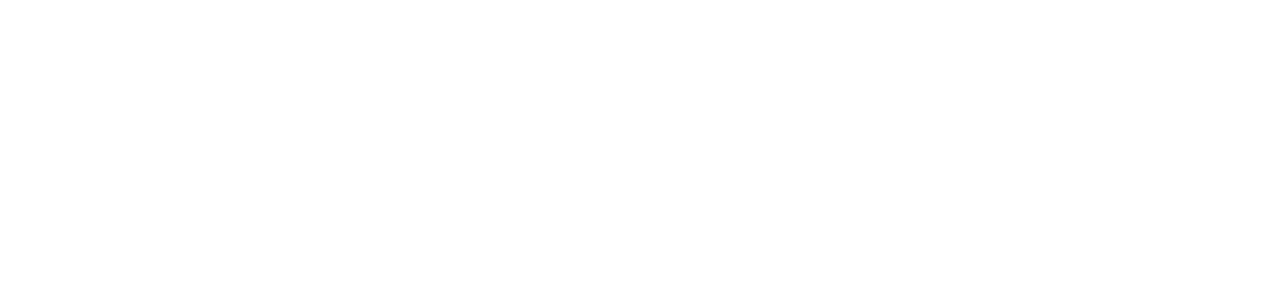
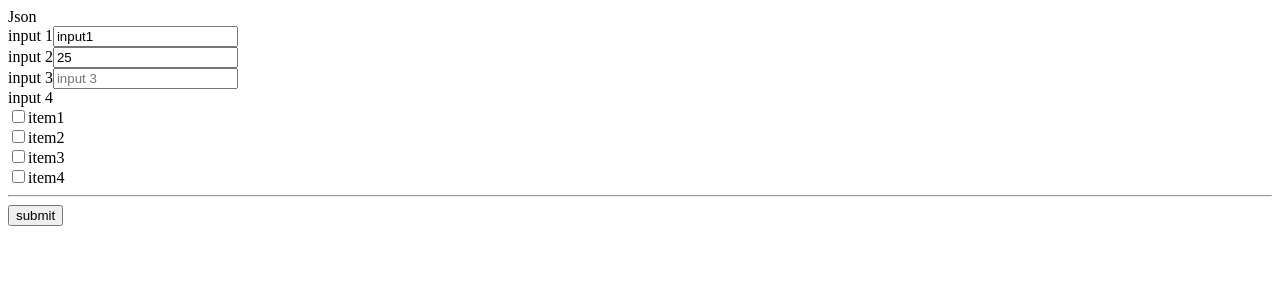
Before and after one commit to panumatMk/vue-dynamic-component, a Vue app: page /json in a window 1280 px wide. Before the commit this address had no page. Shown: the top 300 px of the page. Built offline with nearby package versions, Linux system fonts and the light colour scheme.

Commit message:
create dynamic ui

```diff
--- a/src/assets/main.css
+++ b/src/assets/main.css
@@ -1,35 +1,35 @@
-@import "./base.css";
+/*@import "./base.css";*/
 
-#app {
-  max-width: 1280px;
-  margin: 0 auto;
-  padding: 2rem;
+/*#app {*/
+/*  max-width: 1280px;*/
+/*  margin: 0 auto;*/
+/*  padding: 2rem;*/
 
-  font-weight: normal;
-}
+/*  font-weight: normal;*/
+/*}*/
 
-a,
-.green {
-  text-decoration: none;
-  color: hsla(160, 100%, 37%, 1);
-  transition: 0.4s;
-}
+/*a,*/
+/*.green {*/
+/*  text-decoration: none;*/
+/*  color: hsla(160, 100%, 37%, 1);*/
+/*  transition: 0.4s;*/
+/*}*/
 
-@media (hover: hover) {
-  a:hover {
-    background-color: hsla(160, 100%, 37%, 0.2);
-  }
-}
+/*@media (hover: hover) {*/
+/*  a:hover {*/
+/*    background-color: hsla(160, 100%, 37%, 0.2);*/
+/*  }*/
+/*}*/
 
-@media (min-width: 1024px) {
-  body {
-    display: flex;
-    place-items: center;
-  }
+/*@media (min-width: 1024px) {*/
+/*  body {*/
+/*    display: flex;*/
+/*    place-items: center;*/
+/*  }*/
 
-  #app {
-    display: grid;
-    grid-template-columns: 1fr 1fr;
-    padding: 0 2rem;
-  }
-}
+/*  #app {*/
+/*    display: grid;*/
+/*    grid-template-columns: 1fr 1fr;*/
+/*    padding: 0 2rem;*/
+/*  }*/
+/*}*/
--- a/src/router/index.ts
+++ b/src/router/index.ts
@@ -1,4 +1,4 @@
-import { createRouter, createWebHistory } from 'vue-router'
+import {createRouter, createWebHistory} from 'vue-router'
 import HomeView from '../views/HomeView.vue'
 
 const router = createRouter({
@@ -16,6 +16,10 @@
             // this generates a separate chunk (About.[hash].js) for this route
             // which is lazy-loaded when the route is visited.
             component: () => import('../views/AboutView.vue')
+        }, {
+            path: '/json',
+            name: 'jsonShow',
+            component: () => import('../views/JsonView.vue')
         }
     ]
 })
--- a/src/views/HomeView.vue
+++ b/src/views/HomeView.vue
@@ -1,5 +1,5 @@
 <script setup lang="ts">
-import TheWelcome from '@/components/TheWelcome.vue'
+
 </script>
 
 <template>
--- /dev/null
+++ b/src/views/JsonView.vue
@@ -0,0 +1,73 @@
+<template>
+  Json
+  <div v-for="item in data">
+    <label>{{ item.label }}</label>
+    <template v-if="item.answerType === 'input'">
+      <input v-model="item.value" :type="item.type" :placeholder="item.placeholder">
+    </template>
+    <template v-else-if="item.answerType === 'checkbox'">
+      <div v-for="choice in item.choices">
+        <input type="checkbox" id="choice" name="choice" :value="choice" v-model="item.value">
+        <label for="choice">{{choice}}</label>
+      </div>
+    </template>
+  </div>
+  <hr>
+  <button @click="submit">submit</button>
+  <div>
+    {{ result }}
+  </div>
+</template>
+
+<script setup lang="ts">
+import {reactive, ref} from "vue";
+
+const rawJson = [
+  {
+    label: 'input 1',
+    answerType: 'input',
+    type: 'text',
+    placeholder: 'input 1',
+    value: ref('input1')
+  },
+  {
+    label: 'input 2',
+    answerType: 'input',
+    type: 'number',
+    placeholder: 'input 2',
+    value: 25
+  },
+  {
+    label: 'input 3',
+    answerType: 'input',
+    type: 'password',
+    placeholder: 'input 3',
+    value: null
+  },
+  {
+    label: 'input 4',
+    answerType: 'checkbox',
+    placeholder: 'input 4',
+    value: [],
+    choices: [
+      'item1',
+      'item2',
+      'item3',
+      'item4',
+    ]
+  }
+]
+
+const data = reactive(rawJson);
+const result = ref();
+
+
+function submit() {
+  result.value = JSON.stringify(data);
+}
+
+</script>
+
+<style scoped>
+
+</style>
```
Lines whose indentation alone changed are shown as unchanged.
